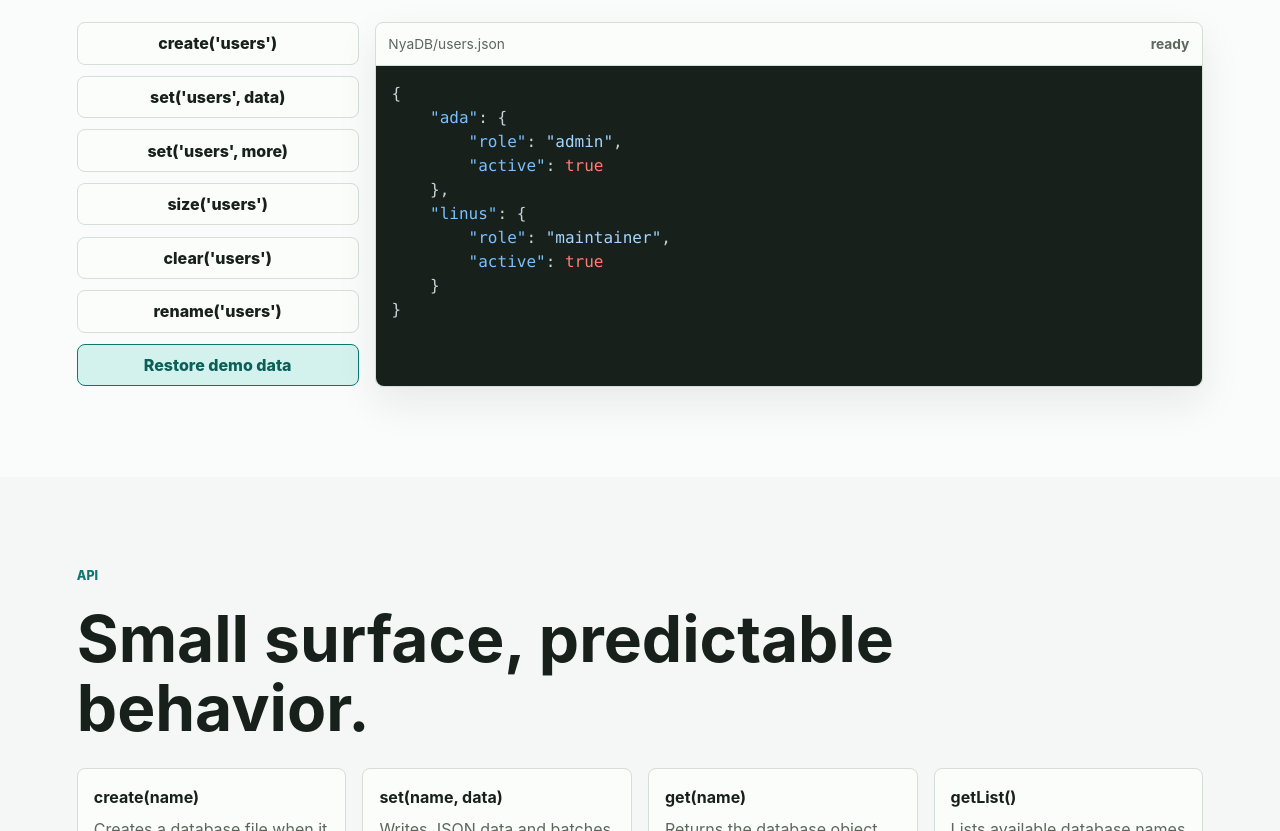
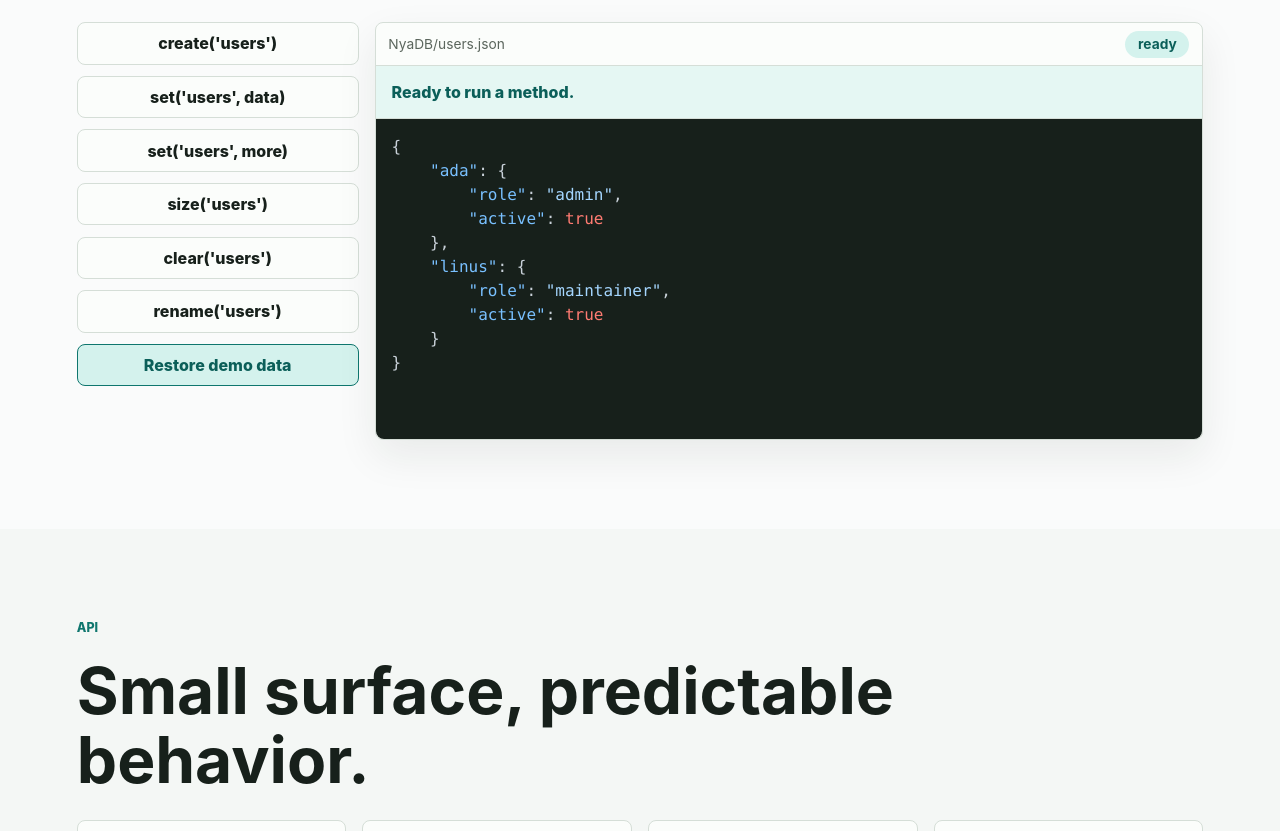
Before and after one commit to Decaded/NyaDB, a plain HTML site: page index.html in a window 1280 px wide. Shown: the part 6476-7307 px from the top of the page. Drawn offline with Linux system fonts and the light colour scheme.

Commit message:
feat: add demo result display and update styles for status messages

```diff
--- a/app.js
+++ b/app.js
@@ -6,6 +6,7 @@ const storedTheme = localStorage.getItem('nyadb-theme') || 'system';
 
 const demoTitle = document.querySelector('#demo-title');
 const demoStatus = document.querySelector('#demo-status');
+const demoResult = document.querySelector('#demo-result');
 const demoJson = document.querySelector('#demo-json');
 const heroJson = document.querySelector('#hero-json');
 const heroSize = document.querySelector('#hero-size');
@@ -161,10 +162,35 @@ function setActiveButton(action) {
 	});
 }
 
+function getDemoMessage(status, action) {
+	if (action === 'size') {
+		return `size('${demoName}') returned ${status}.`;
+	}
+
+	if (action === 'create') {
+		return `create('${demoName}') created an empty JSON database.`;
+	}
+
+	if (action === 'set' || action === 'add') {
+		return `set('${demoName}', data) saved the JSON shown below.`;
+	}
+
+	if (action === 'clear') {
+		return `clear('${demoName}') kept the file and reset its contents to {}.`;
+	}
+
+	if (action === 'rename') {
+		return `rename() changed the active file to ${demoName}.json.`;
+	}
+
+	return 'Ready to run a method.';
+}
+
 function renderDemo(status, action) {
 	const json = getFormattedJson(demoData);
 	demoTitle.textContent = `NyaDB/${demoName}.json`;
 	demoStatus.textContent = status;
+	demoResult.textContent = getDemoMessage(status, action);
 	demoJson.innerHTML = highlightSource(json, 'json');
 	heroJson.innerHTML = highlightSource(json, 'json');
 	heroSize.textContent = getSizeLabel(demoData);
--- a/index.html
+++ b/index.html
@@ -22,7 +22,7 @@
 			document.documentElement.dataset.themeMode = savedTheme;
 		}());
 	</script>
-	<link rel="stylesheet" href="styles.css">
+	<link rel="stylesheet" href="styles.css?v=2026-06-18">
 </head>
 <body>
 	<header class="site-header">
@@ -351,6 +351,7 @@ const status = nyadb.sizeStatus('cache');</code></pre>
 						<span id="demo-title">NyaDB/users.json</span>
 						<strong id="demo-status">ready</strong>
 					</div>
+					<div class="demo-result" id="demo-result">Ready to run a method.</div>
 					<pre><code id="demo-json"></code></pre>
 				</div>
 			</div>
@@ -622,6 +623,6 @@ nyadb.create('users');</code></pre>
 		</div>
 	</footer>
 
-	<script src="app.js"></script>
+	<script src="app.js?v=2026-06-18"></script>
 </body>
 </html>
--- a/styles.css
+++ b/styles.css
@@ -500,6 +500,24 @@ h3 {
 	overflow-wrap: anywhere;
 }
 
+#demo-status {
+	min-width: 4rem;
+	padding: 0.18rem 0.5rem;
+	border-radius: 999px;
+	background: var(--accent-soft);
+	color: var(--accent-strong);
+	font-variant-numeric: tabular-nums;
+	text-align: center;
+}
+
+.demo-result {
+	padding: 0.85rem 1rem;
+	border-bottom: 1px solid var(--line);
+	background: color-mix(in srgb, var(--accent-soft), transparent 45%);
+	color: var(--accent-strong);
+	font-weight: 800;
+}
+
 .code-panel pre,
 .demo-output pre {
 	min-height: 20rem;
```
